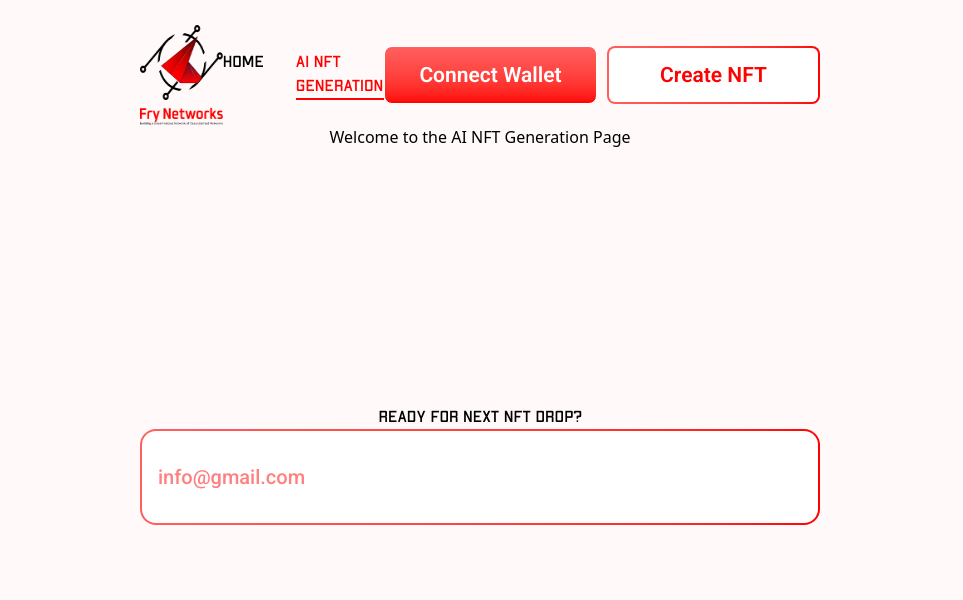
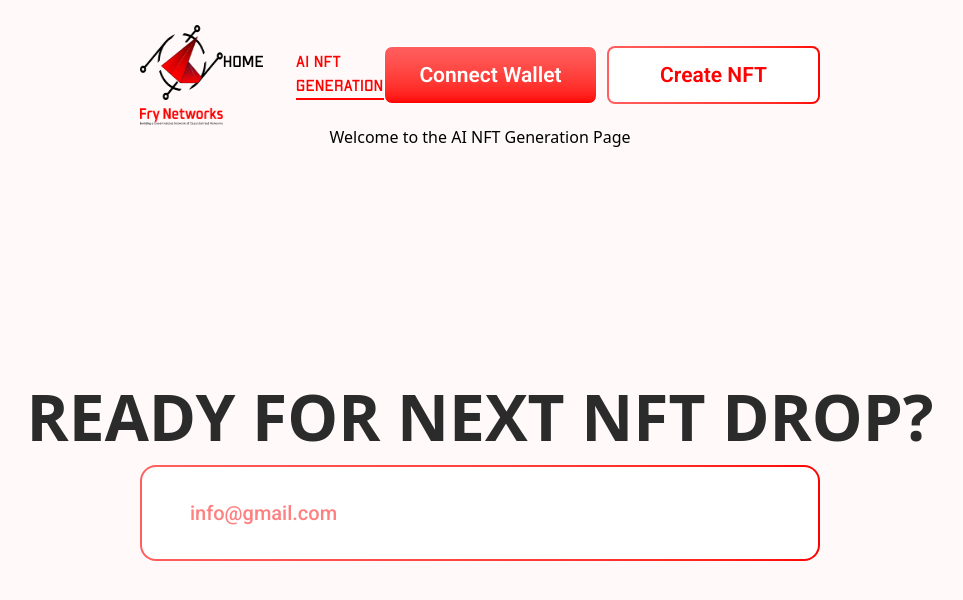
Before and after one commit to muznahrehman21/NFT, a React (Vite) app: page /second in a window 1280 px wide. Shown: the top 600 px of the page, without its empty margins (160-1123 px from the left). Built offline with nearby package versions, Linux system fonts and the light colour scheme.

Commit message:
minor changes

```diff
--- a/src/components/Footer.jsx
+++ b/src/components/Footer.jsx
@@ -5,7 +5,9 @@ export default function Footer() {
   return (
     <div className="flex justify-center items-center w-[1320px] h-[632px]">
       <section className="text-center">
-        <h1 className="font-apex">READY FOR NEXT NFT DROP?</h1>
+        <h1 className="font-oxanium font-bold text-[#2B2B2B] text-[64px]">
+          READY FOR NEXT NFT DROP?
+        </h1>
         <Input />
       </section>
     </div>
--- a/src/components/input/Input.jsx
+++ b/src/components/input/Input.jsx
@@ -8,11 +8,13 @@ function Input({
 }) {
   return (
     <BorderWrapper>
-      <input
-        type={type}
-        placeholder={placeholder}
-        className={`flex-1 font-roboto text-[20px] font-medium outline-none bg-transparent ${textC} placeholder:${textC}`}
-      />
+      <div className="flex justify-center items-center ml-8 w-full h-full">
+        <input
+          type={type}
+          placeholder={placeholder}
+          className={`flex-1 font-roboto text-[20px] font-medium outline-none   bg-transparent ${textC} placeholder:${textC}`}
+        />
+      </div>
     </BorderWrapper>
   );
 }
--- a/tailwind.config.js
+++ b/tailwind.config.js
@@ -22,6 +22,7 @@ export const theme = {
     fontFamily: {
       roboto: ["Roboto", "sans-serif"],
       apex: ["ApexMk2", "sans-serif"],
+      oxanium: ["Oxanium", "sans-serif"],
     },
   },
 };
```
Also changed, not shown: src/assets/fonts/Oxanium-Regular.ttf (added), 1 other file (tests, documents, lock files or other folders).
